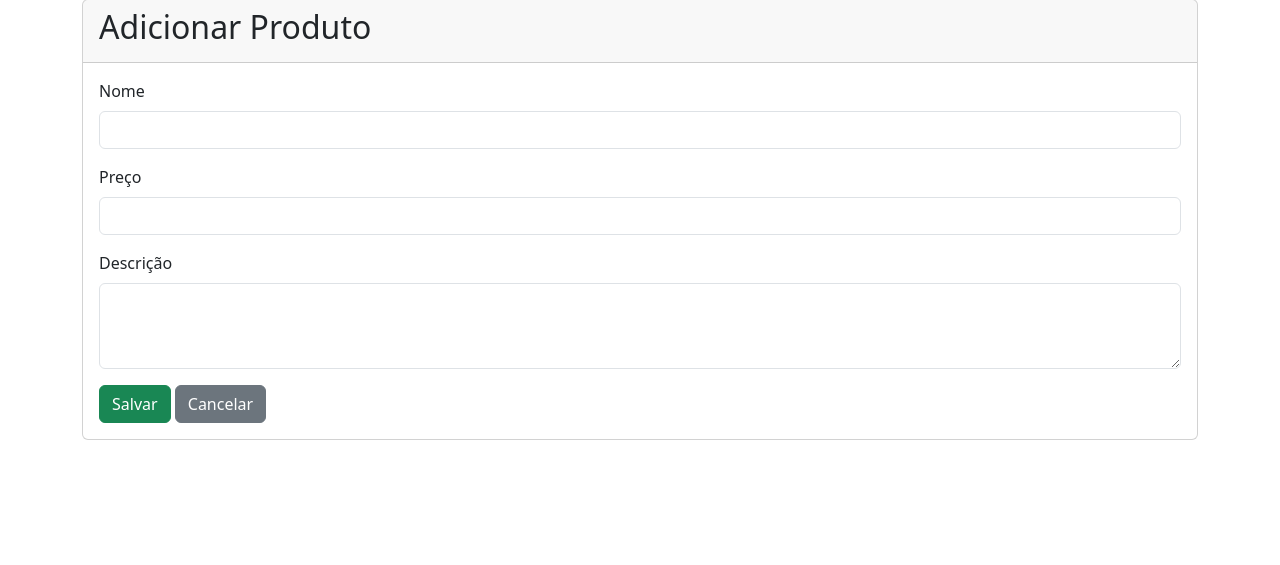
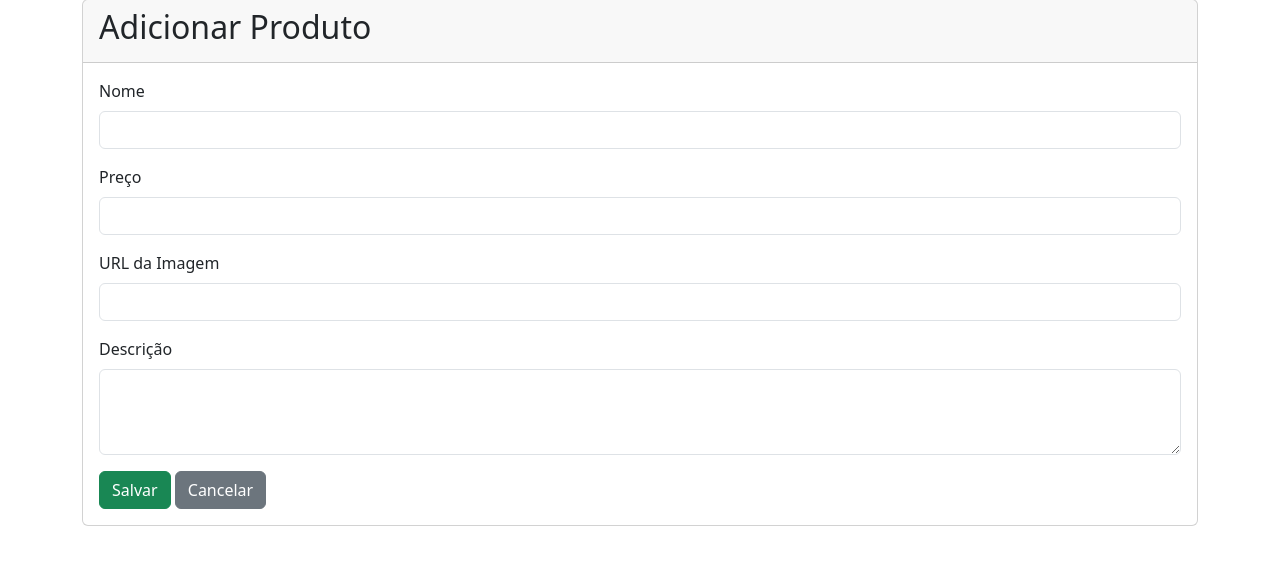
Before and after one commit to Fernanddoo/Aula-Django, a Django app: page /adicionar/ in a window 1280 px wide. Shown: the part 81-646 px from the top of the page. Run offline with Django 5.2, Linux system fonts and the light colour scheme.

Commit message:
commit da aula 2

```diff
--- a/aulaDjango/loja/forms.py
+++ b/aulaDjango/loja/forms.py
@@ -5,4 +5,4 @@ from .models import Produto
 class ProdutoForm(forms.ModelForm):
     class Meta:
         model = Produto
-        fields = ['nome', 'preco', 'descricao']
+        fields = ['nome', 'preco', 'descricao', 'imagem_url']
--- a/aulaDjango/loja/models.py
+++ b/aulaDjango/loja/models.py
@@ -4,6 +4,8 @@ class Produto(models.Model):
     nome = models.CharField(max_length=100)
     preco = models.DecimalField(max_digits=10, decimal_places=2)
     descricao = models.TextField(blank=True, null=True)
+    # LINHA ADICIONADA:
+    imagem_url = models.URLField(max_length=200, blank=True, null=True)
 
     def __str__(self):
         return self.nome
--- a/aulaDjango/loja/templates/loja/produto_form.html
+++ b/aulaDjango/loja/templates/loja/produto_form.html
@@ -22,6 +22,10 @@
                 <input type="number" step="0.01" name="{{ form.preco.name }}" id="{{ form.preco.id_for_label }}" class="form-control" value="{{ form.preco.value|default_if_none:'' }}" required>
             </div>
             <div class="mb-3">
+                <label for="{{ form.imagem_url.id_for_label }}" class="form-label">URL da Imagem</label>
+                <input type="url" name="{{ form.imagem_url.name }}" id="{{ form.imagem_url.id_for_label }}" class="form-control" value="{{ form.imagem_url.value|default_if_none:'' }}">
+            </div>
+            <div class="mb-3">
                 <label for="{{ form.descricao.id_for_label }}" class="form-label">Descrição</label>
                 <textarea name="{{ form.descricao.name }}" id="{{ form.descricao.id_for_label }}" class="form-control" rows="3">{{ form.descricao.value|default_if_none:'' }}</textarea>
             </div>
```
Also changed, not shown: aulaDjango/loja/templates/loja/lista_produtos.html (+8 -1 lines), 1 other file.
